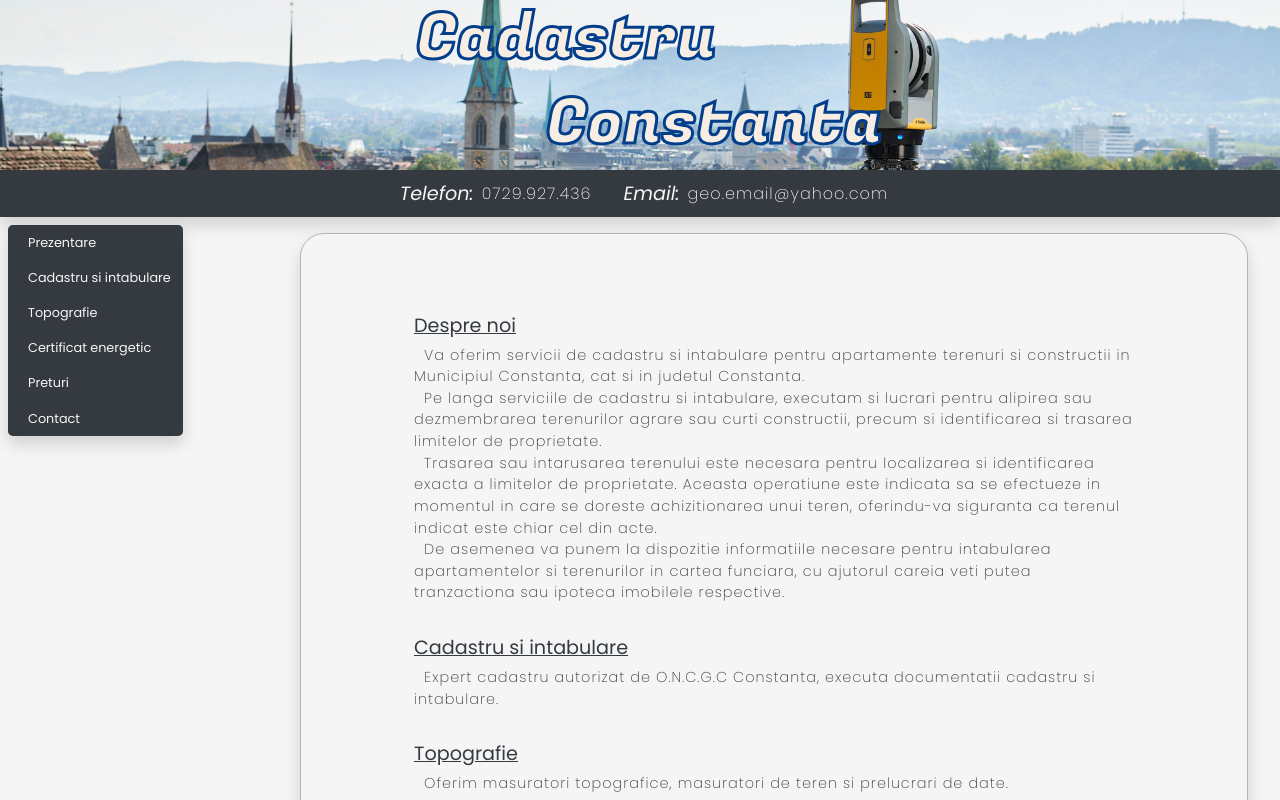
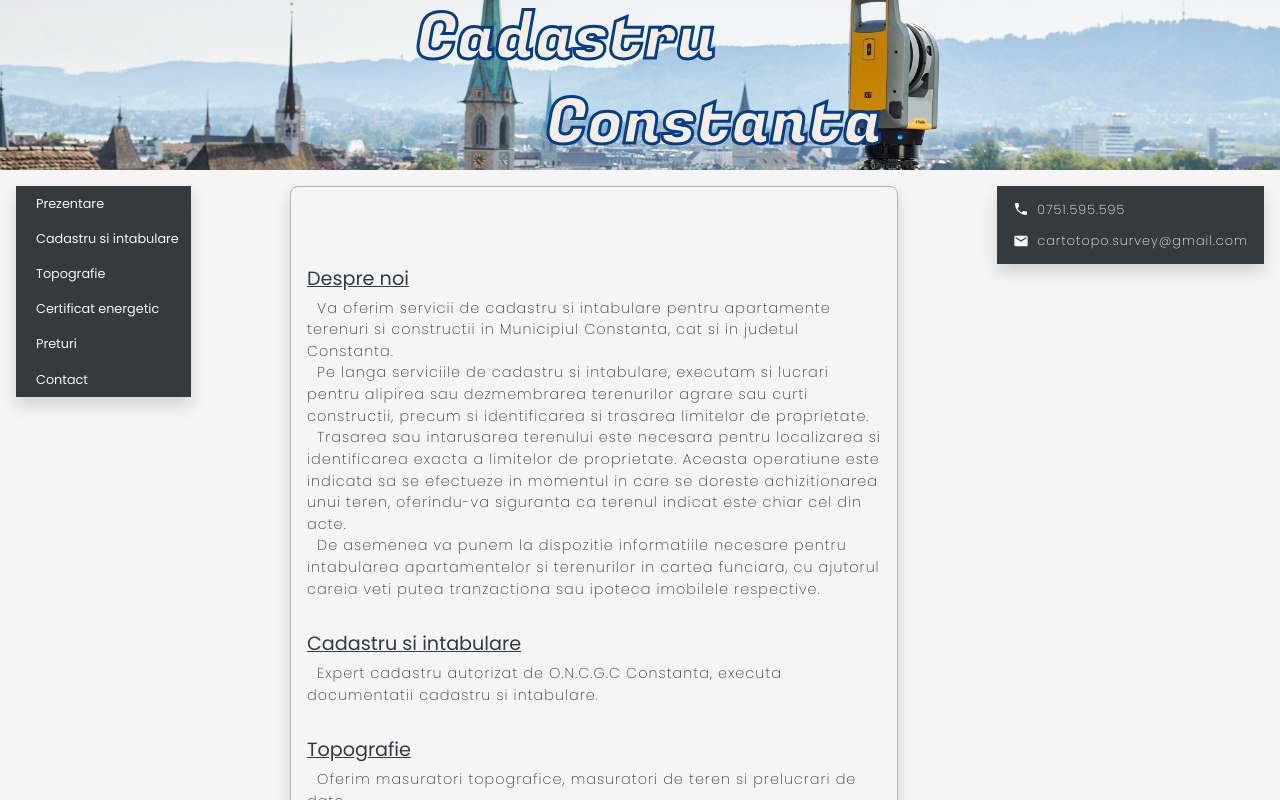
Before and after one commit to MocanuAlinD/cadastru, a Next.js app: page / in a window 1280 px wide. Shown: the top 800 px of the page. Built offline with nearby package versions, Linux system fonts and the light colour scheme.

Commit message:
New style

```diff
--- a/components/Contact.js
+++ b/components/Contact.js
@@ -6,23 +6,27 @@ import styles from "../styles/contact.module.scss";
 const Contact = () => {
   return (
     <div
+      // className={
+      //   styles.contact +
+      //   " container-fluid m-0 p-0 mx-auto d-flex flex-wrap justify-content-center align-items-center shadow"
+      // }
       className={
         styles.contact +
-        " container-fluid m-0 p-0 mx-auto d-flex flex-wrap justify-content-center align-items-center shadow"
+        " row col-12 col-lg-auto m-0 p-0 px-3 order-3 order-lg-3 d-flex justify-content-around flex-lg-column mt-lg-3 me-lg-3 p-2 shadow"
       }
       id="contact"
     >
-      <div className={"d-flex flex-wrap p-1"}>
+      <div className={"d-flex m-0 p-0 align-items-center"}>
         <LocalPhoneIcon
-          className={styles.contactIcon + " d-flex d-sm-none me-3"}
+          className={styles.contactIcon + " me-2"}
         />
-        <h3 className={"mx-2 d-none d-sm-flex"}>Telefon:</h3>
-        <h5 className={"me-3"}>0729.927.436</h5>
+        {/* <h3 className={"mx-2 d-none d-sm-flex"}>Telefon:</h3> */}
+        <h5 className={"me-3"}>0751.595.595</h5>
       </div>
-      <div className={"d-flex flex-wrap p-1"}>
-        <EmailIcon className={styles.contactIcon + " d-flex d-sm-none me-3"} />
-        <h3 className={"mx-2 d-none d-sm-flex"}>Email:</h3>
-        <h5>geo.email@yahoo.com</h5>
+      <div className={"d-flex m-0 p-0 align-items-center"}>
+        <EmailIcon className={styles.contactIcon + " me-2"} />
+        {/* <h3 className={"mx-2 d-none d-sm-flex"}>Email:</h3> */}
+        <h5>cartotopo.survey@gmail.com</h5>
       </div>
     </div>
   );
--- a/components/NavMenu.js
+++ b/components/NavMenu.js
@@ -14,9 +14,15 @@ const NavMenu = () => {
       };
   return (
     <div
+      // className={styles.navMenu +
+      //   " row position-sticky sticky-top m-0 p-0 d-flex flex-md-column justify-content-center align-items-start col-12 col-md-auto order-1 order-md-1 my-md-2 ps-2 rounded-3 shadow mt-1"
+      // }
       className={styles.navMenu +
-        " row position-sticky sticky-top m-0 p-0 d-flex flex-md-column justify-content-center align-items-start col-12 col-md-auto order-1 order-md-1 my-md-2 ps-2 rounded-3 shadow mt-1"
+        " row position-sticky sticky-top m-0 p-0 mt-lg-3 ms-lg-3 d-flex flex-lg-column justify-content-center align-items-start col-12 col-lg-auto ps-2 shadow order-1 order-lg-1"
       }
+      // className={styles.navMenu +
+      //   " row position-sticky sticky-top m-0 p-0 d-flex flex-md-column justify-content-center align-items-start col-12 col-md-auto my-md-2 ps-2 rounded-3 shadow mt-1"
+      // }
     >
       <Link href="#prezentare">
         <a
--- a/components/Preturi.js
+++ b/components/Preturi.js
@@ -4,47 +4,47 @@ import styles from "../styles/preturi.module.scss";
 const Preturi = () => {
   return (
     <section id="preturi" className={"shadow"}>
-      <div className={styles.container}>
+      <div className={styles.container + " m-0 p-0"}>
         <h3 className={"text-center"}>Preturi</h3>
         {/* <div className={"row col-12 m-0 p-0 border border-dark "}> */}
         <table className={styles.table + " table table-bordered table-light table-hover table-sm"}>
           <thead>
             <tr>
-              <th>#</th>
+              {/* <th>#</th> */}
               <th>Serviciu</th>
               <th>Pret (incepand de la)</th>
             </tr>
           </thead>
           <tbody>
             <tr>
-              <th scope="row">-</th>
+              {/* <th scope="row">-</th> */}
               <td>Plan situatie pentru CAEC primarie/gaz/enel</td>
               <td>550 lei</td>
             </tr>
             <tr>
-              <th scope="row">-</th>
+              {/* <th scope="row">-</th> */}
               <td>Trasare/tarusare teren intravilan</td>
               <td>350 lei</td>
             </tr>
             <tr>
-              <th scope="row">-</th>
+              {/* <th scope="row">-</th> */}
               <td>Trasare/tarusare teren extravilan</td>
               <td>550 lei</td>
             </tr>
             <tr>
-              <th scope="row">-</th>
+              {/* <th scope="row">-</th> */}
               <td>Cadastru teren</td>
               <td>
-                1000 lei <br />+ 350 lei/nivel constructie(releveu interior)
+                1000 lei + 350 lei/nivel constructie (releveu interior)
               </td>
             </tr>
             <tr>
-              <th scope="row">-</th>
+              {/* <th scope="row">-</th> */}
               <td>Cadastru apartament 1-2 camere</td>
               <td>650 lei</td>
             </tr>
             <tr>
-              <th scope="row">-</th>
+              {/* <th scope="row">-</th> */}
               <td>Cadastru apartament 3-4 camere</td>
               <td>750 lei</td>
             </tr>
--- a/pages/index.js
+++ b/pages/index.js
@@ -25,19 +25,18 @@ export default function Home() {
         <h4 className={styles.secondTitle}>Constanta</h4>
       </div>
 
-      <Contact />
-
       <div
         className={
           styles.contentContainer +
-          " d-flex flex-wrap flex-column flex-md-row justify-content-md-between align-items-md-start justify-content-start align-items-center m-0 p-0 px-2"
+          " m-0 p-0 d-flex flex-column flex-lg-row col-12"
         }
+
       >
         <NavMenu />
         <div
           className={
             styles.sections +
-            " col-12 col-md-8 col-lg-9 order-1 order-md-2 me-md-4 mb-2"
+            " row m-0 p-0 mt-3 col-auto col-lg-6 px-3 mx-lg-auto order-3 order-lg-2"
           }
         >
           <Prezentare />
@@ -46,6 +45,7 @@ export default function Home() {
           <Certificat />
           <Preturi />
         </div>
+        <Contact />
       </div>
     </div>
   );
--- a/styles/Home.module.scss
+++ b/styles/Home.module.scss
@@ -27,10 +27,14 @@
     justify-content: center;
     align-items: center;
     background: var(--color-light);
-    margin-top: 1rem;
+    margin-bottom: 1rem;
     padding: 5rem 1rem;
     border: 1px solid var(--color-dark1);
-    border-radius: 1.5rem;
+    border-radius: .5rem;
+    transition: all .35s ease-in-out;
+    &:hover{
+      background: var(--color-cream);
+    }
     // width: fit-content;
     ul{
       li{
--- a/styles/contact.module.scss
+++ b/styles/contact.module.scss
@@ -1,6 +1,12 @@
 .contact {
     background: var(--color-dark);
     font-family: Poppins, sans-serif;
+    height: fit-content;
+    width: fit-content;
+    // z-index: 1;
+    div{
+      width: fit-content;
+    }
     h3,
     h5 {
       margin: 0;
@@ -11,29 +17,27 @@
       color: var(--color-light);
       font-weight: 200;
     }
-    h3 {
-      font-weight: 400;
-      font-size: 1.2rem;
-      font-style: italic;
-    }
+    // h3 {
+    //   font-weight: 400;
+    //   font-size: .7rem;
+    //   font-style: italic;
+    // }
     h5 {
-      font-size: 1rem;
+      font-size: .8rem;
       letter-spacing: 1px;
     }
     .contactIcon {
-      font-size: 1.7rem;
-      margin-top: 0.3rem;
+      font-size: 1rem;
       height: 100%;
       color: var(--color-light);
     }
-    @media screen and (max-width: 375px) {
-      h3,
-      h5 {
-        font-size: 0.8rem;
-      }
-      .contactIcon {
-        font-size: 1.3rem;
-        // margin-top: .3rem;
-      }
-    }
+    // @media screen and (max-width: 375px) {
+    //   h3,
+    //   h5 {
+    //     font-size: 0.8rem;
+    //   }
+    //   .contactIcon {
+    //     font-size: 1.3rem;
+    //   }
+    // }
   }
--- a/styles/globals.scss
+++ b/styles/globals.scss
@@ -13,10 +13,12 @@ body {
   --color-blue: #0077b6;
   --color-blue-dark: #023e8a;
   --color-blue-light: #277da1;
+  --color-cream: #ede0d477;
   --color-light: whitesmoke;
   --color-lightish: #f7ede2;
   --color-light1: #ffffffbb;
   --color-light2: #ffffff33;
+  --color-light3:  #e9ecef;
   --color-dark:  #343a40;
   --color-dark1:  #adb5bd;
   --color-orange: #e76f51;
--- a/styles/navmenu.module.scss
+++ b/styles/navmenu.module.scss
@@ -1,7 +1,7 @@
 .navMenu{
-    z-index: 2;
     background: var(--color-dark);
-    // top: 1.5rem;
+    height: fit-content;
+    width: fit-content;
     a{
         color: var(--color-light);
         text-decoration: none;
@@ -10,7 +10,6 @@
         font-weight: 400;
         font-size: .8rem;
         transition: var(--transition);
-        // border-bottom: 1px solid var(--color-light);
         border-radius: .2rem .2rem 0 0;
     }
     a:hover, a:focus, a:active{
```
